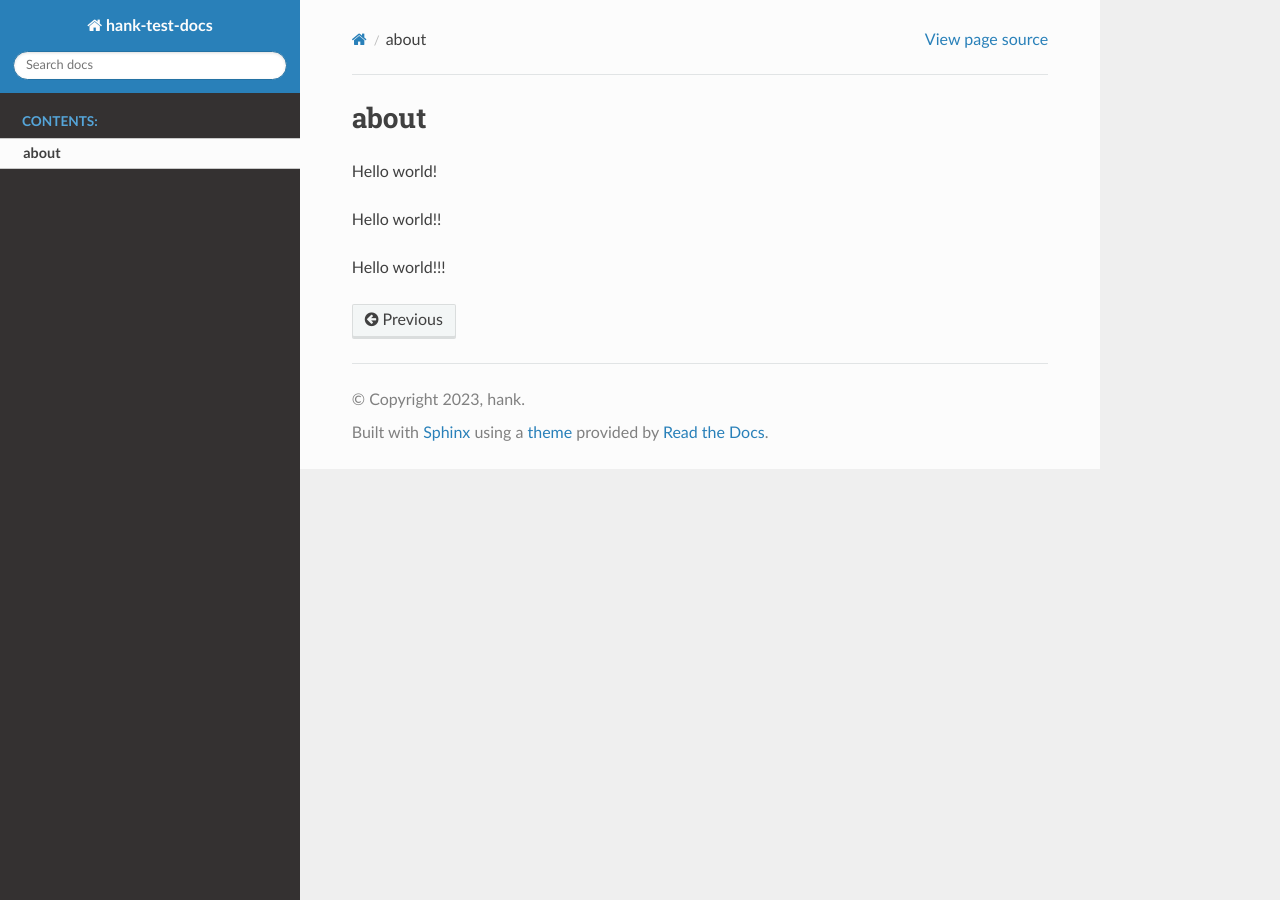
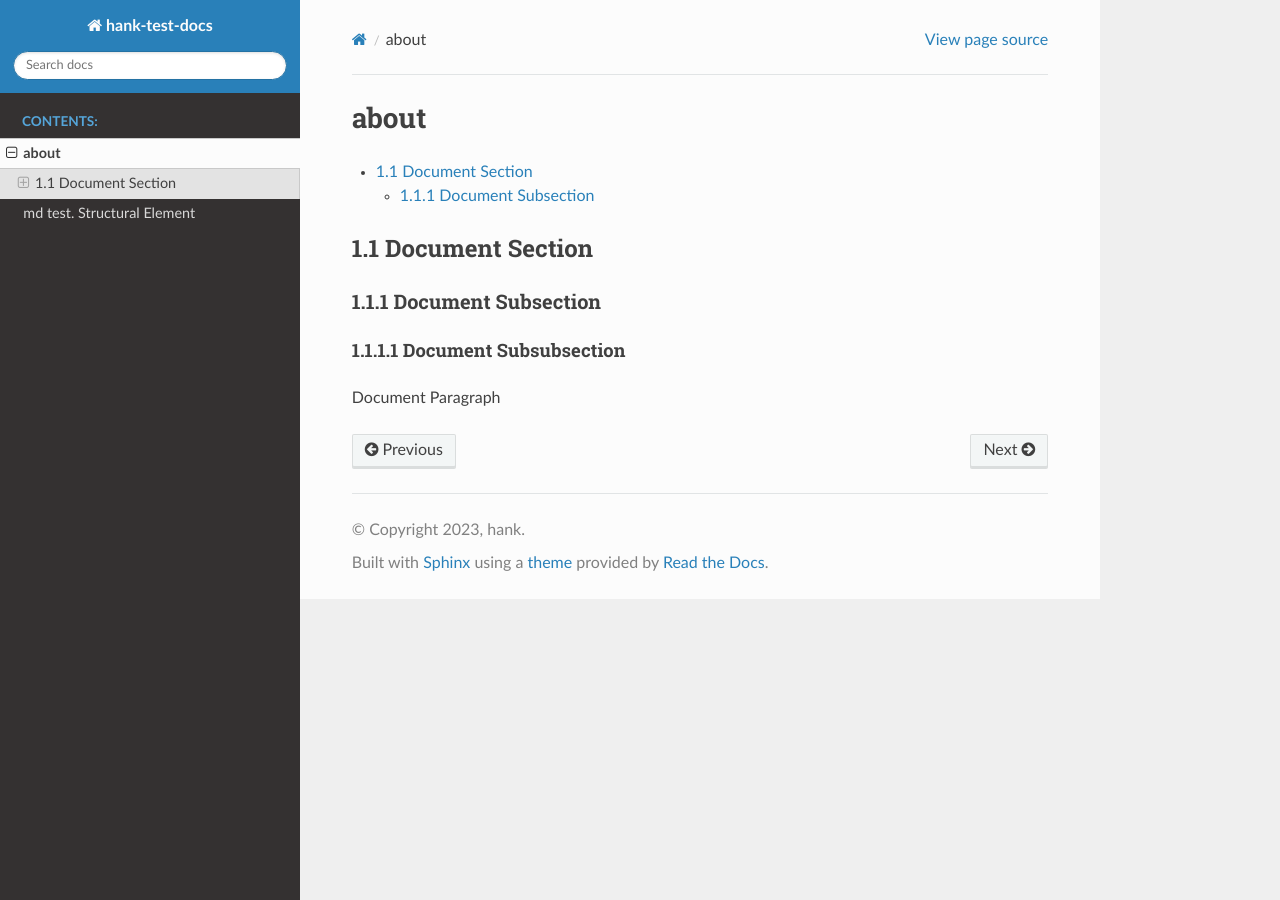
Before and after one commit to hanksuu/test-docs, a Sphinx documentation site: the page built from source/about.rst, in a window 1280 px wide. Built offline with Sphinx 7.4.7 and the Read the Docs theme 2.0.0, drawn with Linux system fonts in a browser that asks for light colours.

Commit message:
Support markdown (#7)
* Enable pdf

* Support md

* Add python requirements.txt

```diff
--- /dev/null
+++ b/requirements.txt
@@ -0,0 +1 @@
+sphinx-markdown-tables==0.0.17
--- a/source/about.rst
+++ b/source/about.rst
@@ -5,8 +5,13 @@ about
   :local:
   :depth: 2
 
-Hello world!
+1.1 Document Section
+~~~~~~~~~~~~~~~~~~~~
 
-Hello world!!
+1.1.1 Document Subsection
+-------------------------
 
-Hello world!!!
+1.1.1.1	Document Subsubsection
+^^^^^^^^^^^^^^^^^^^^^^^^^^^^^^
+
+Document Paragraph
--- a/source/conf.py
+++ b/source/conf.py
@@ -14,7 +14,10 @@ release = 'v0.1'
 # -- General configuration ---------------------------------------------------
 # https://www.sphinx-doc.org/en/master/usage/configuration.html#general-configuration
 
-extensions = []
+extensions = [
+    'recommonmark',
+    'sphinx_markdown_tables'
+]
 
 templates_path = ['_templates']
 exclude_patterns = []
--- a/source/index.rst
+++ b/source/index.rst
@@ -11,6 +11,7 @@ Welcome to hank-test-docs's documentation!
    :caption: Contents:
 
    about
+   md_test
 
 
 
--- /dev/null
+++ b/source/md_test.md
@@ -0,0 +1,11 @@
+# md test. Structural Element
+
+Introduction
+
+## 1.1 Document Section
+
+### 1.1.1 Document Subsection
+
+#### 1.1.1.1 Document Subsubsection
+
+Document Paragraph
```
Also changed, not shown: .readthedocs.yaml.
